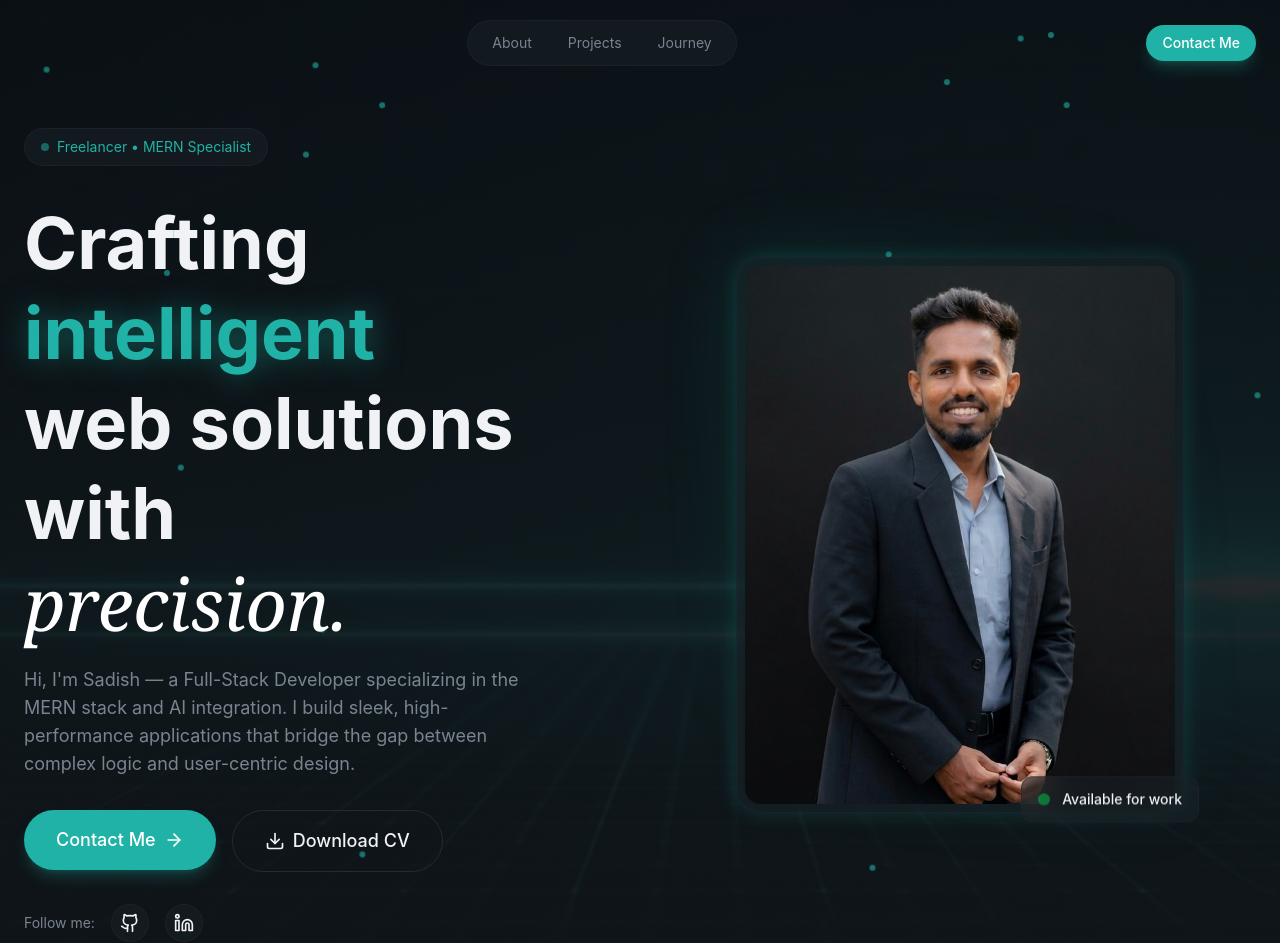
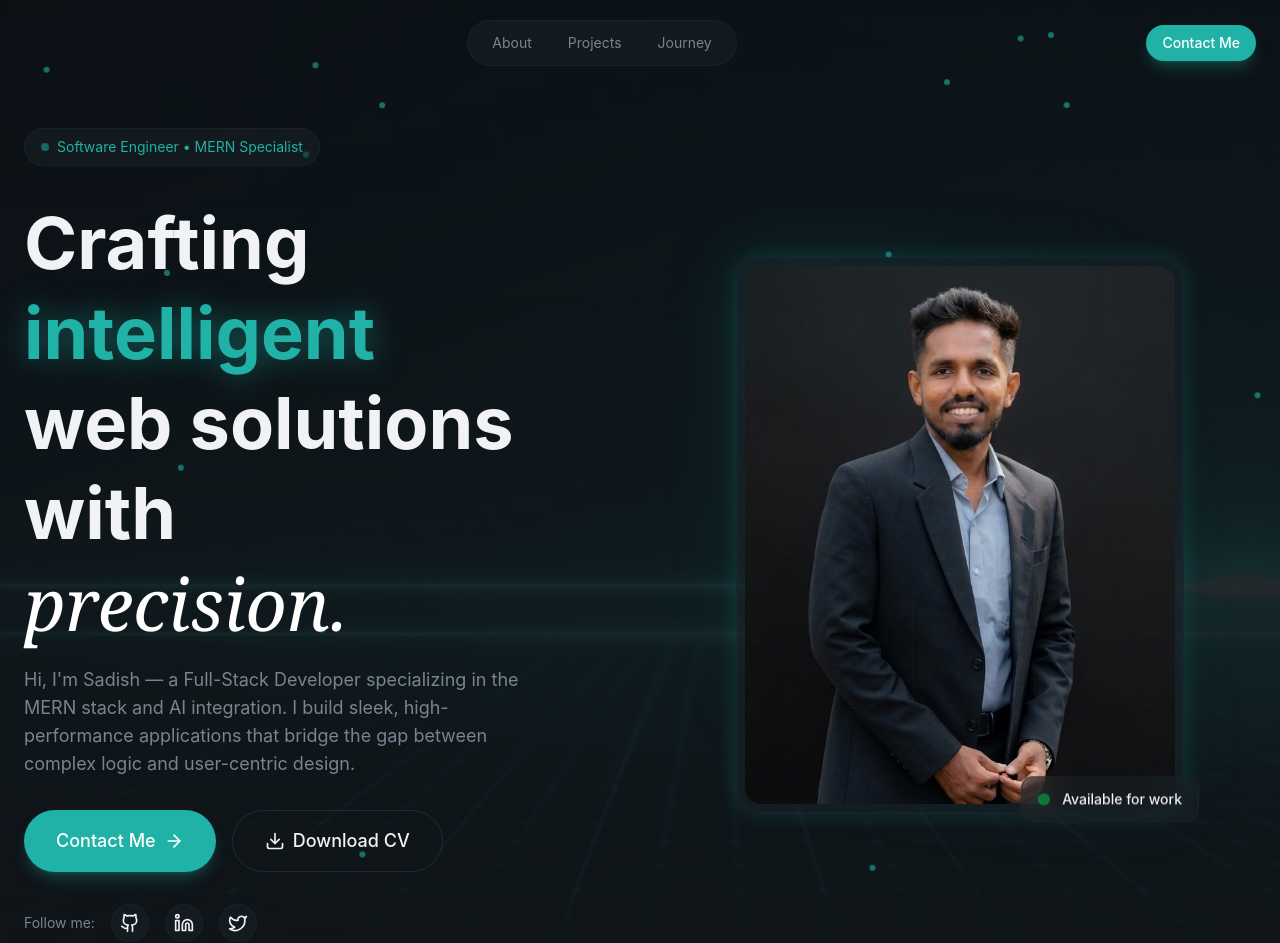
Before and after one commit to SadishNanayakkara/personal-website, a React (Vite) app: page / in a window 1280 px wide. Shown: the top 943 px of the page. Built offline with nearby package versions, Linux system fonts and the light colour scheme.

Commit message:
Add Twitter link and update job title in Hero section

```diff
--- a/src/sections/Hero.jsx
+++ b/src/sections/Hero.jsx
@@ -4,6 +4,7 @@ import {
   ChevronDown,
   Github,
   Linkedin,
+  Twitter,
   Download,
 } from "lucide-react";
 import { AnimatedBorderButton } from "../components/AnimatedBorderButton";
@@ -68,7 +69,7 @@ export const Hero = () => {
             <div className="animate-fade-in">
               <span className="inline-flex items-center gap-2 px-4 py-2 rounded-full glass text-sm text-primary">
                 <span className="w-2 h-2 bg-primary rounded-full animate-pulse" />
-                Freelancer • MERN Specialist
+                Software Engineer • MERN Specialist
               </span>
             </div>
 
@@ -94,21 +95,13 @@ export const Hero = () => {
 
             {/* CTAs */}
             <div className="flex flex-wrap gap-4 animate-fade-in animation-delay-300">
-              <a href="#contact">
               <Button size="lg">
                 Contact Me <ArrowRight className="w-5 h-5" />
               </Button>
-              </a>
-              <a
-                href="/cv/Untitled%20document-40.pdf"
-                target="_blank"
-                rel="noopener noreferrer"
-              >
               <AnimatedBorderButton>
                 <Download className="w-5 h-5" />
                 Download CV
               </AnimatedBorderButton>
-              </a>
             </div>
 
             {/* Social Links */}
@@ -119,6 +112,10 @@ export const Hero = () => {
                 {
                   icon: Linkedin,
                   href: "https://www.linkedin.com/in/sadish-nanayakkara/",
+                },
+                {
+                  icon: Twitter,
+                  href: "https://twitter.com/sadishnanayakkara",
                 },
               ].map((social, idx) => (
                 <a
```
Also changed, not shown: 1 other file (tests, documents, lock files or other folders). Lines whose indentation alone changed are shown as unchanged.
